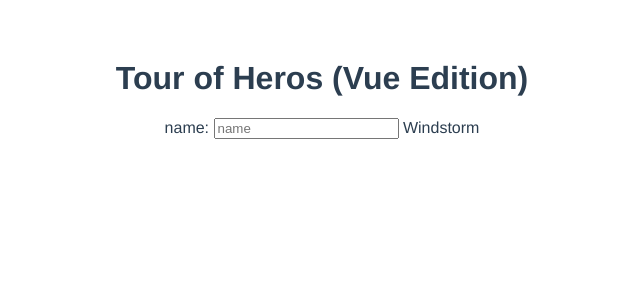
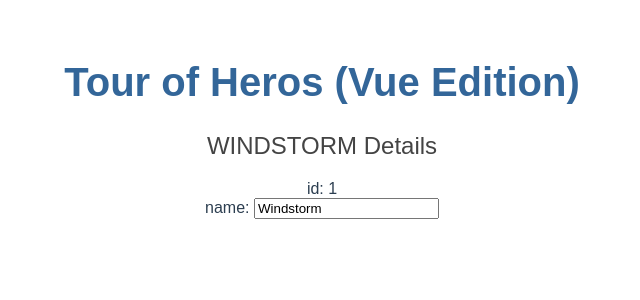
Before and after one commit to codevsdesign/TourOfHerosVue, a Vue app in the folder vue-tour-of-heros/: page / in a window 1280 px wide. Shown: the top 300 px of the page, without its empty margins (318-958 px from the left). Built offline with nearby package versions, Linux system fonts and the light colour scheme.

Commit message:
Final Code Clean Up Heroes component will be removed from App Shell. Keeping component but making no references to it.
Part 1 Completed README.MD Updated

```diff
--- a/vue-tour-of-heros/src/App.vue
+++ b/vue-tour-of-heros/src/App.vue
@@ -1,13 +1,16 @@
 <template>
   <div id="app">
     <h1>{{ title }}</h1>
-    <heroes />
+
+    <hero />
+
    <!--  <router-view/> -->
   </div>
 </template>
 
 <script>
-import Heroes from './components/heroes'
+
+import Hero from './components/hero'
 
 export default {
   name: 'App' ,
@@ -17,7 +20,7 @@
     }
   },
   components: {
-    Heroes
+    Hero
   }
 }
 </script>
@@ -31,4 +34,78 @@
   color: #2c3e50;
   margin-top: 60px;
 }
+
+/* Global Styles */
+h1 {
+  color: #369;
+  font-family: Arial, Helvetica, sans-serif;
+  font-size: 250%;
+}
+h2, h3 {
+  color: #444;
+  font-family: Arial, Helvetica, sans-serif;
+  font-weight: lighter;
+}
+body {
+  margin: 2em;
+}
+body, input[text], button {
+  color: #333;
+  font-family: Cambria, Georgia;
+}
+a {
+  cursor: pointer;
+  cursor: hand;
+}
+button {
+  font-family: Arial;
+  background-color: #eee;
+  border: none;
+  padding: 5px 10px;
+  border-radius: 4px;
+  cursor: pointer;
+  cursor: hand;
+}
+button:hover {
+  background-color: #cfd8dc;
+}
+button:disabled {
+  background-color: #eee;
+  color: #aaa;
+  cursor: auto;
+}
+
+/* Navigation link styles */
+nav a {
+  padding: 5px 10px;
+  text-decoration: none;
+  margin-right: 10px;
+  margin-top: 10px;
+  display: inline-block;
+  background-color: #eee;
+  border-radius: 4px;
+}
+nav a:visited, a:link {
+  color: #607D8B;
+}
+nav a:hover {
+  color: #039be5;
+  background-color: #CFD8DC;
+}
+nav a.active {
+  color: #039be5;
+}
+
+/* everywhere else */
+* {
+  font-family: Arial, Helvetica, sans-serif;
+}
+
+
+/*
+Copyright Google LLC. All Rights Reserved.
+Use of this source code is governed by an MIT-style license that
+can be found in the LICENSE file at http://angular.io/license
+*/
+
 </style>
```
Also changed, not shown: 1 other file (tests, documents, lock files or other folders).
